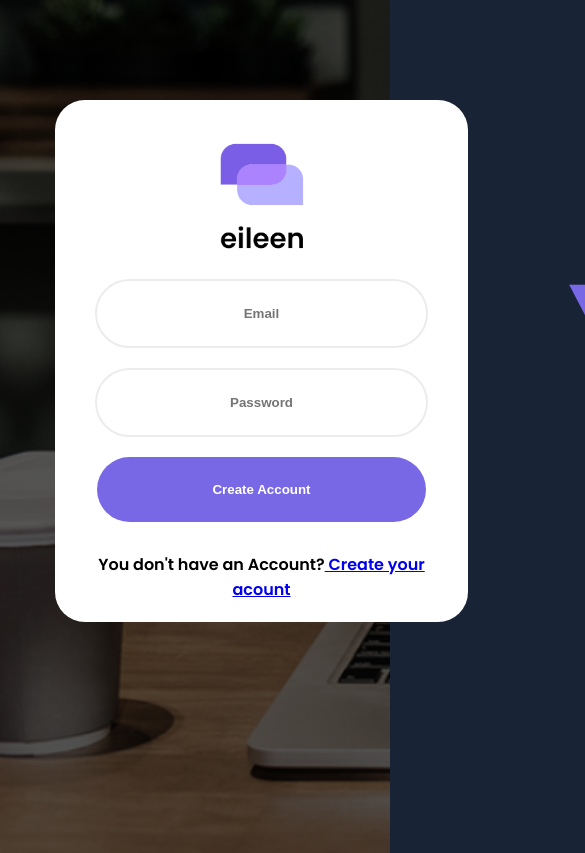
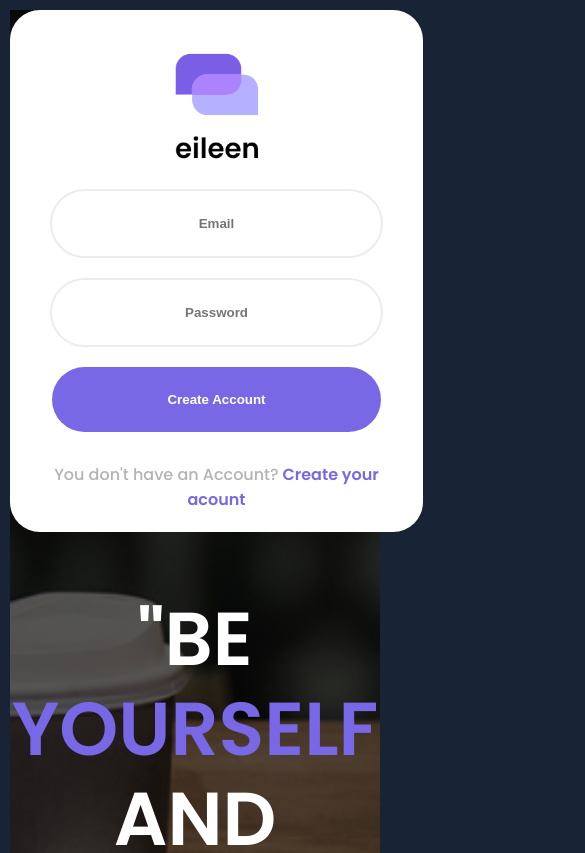
Before and after one commit to dorado5115/ClonazepamFrontEnd, a React (Create React App) app in the folder clonazepam/: page /logIn in a window 390 px wide. Shown: the top 853 px of the page, 585 px wide, since content can reach past the window. Built offline with nearby package versions, Linux system fonts and the light colour scheme.

Commit message:
SignUp LogIn responsive

```diff
--- a/clonazepam/src/components/LogIn.jsx
+++ b/clonazepam/src/components/LogIn.jsx
@@ -19,7 +19,7 @@ class LogIn extends Component{
             <input className="userNameLi" type="text" placeholder="Password"/>
            </div>
           <div>
-            <button className= "buttonLi">Create Account</button>
+            <button className= "buttonLi" type="submit">Create Account</button> {/*AGREGAR BACKEND CUENTA */}
            </div>
           <div className="bro" >
           <text>You don't have an Account?<a href="SignUp"> Create your acount</a></text>
--- a/clonazepam/src/components/SignUp.jsx
+++ b/clonazepam/src/components/SignUp.jsx
@@ -22,10 +22,10 @@ class SignIn extends Component{
                 <input className="userNameSp" type="text" placeholder="Confirm Password"/>
               </div>
               <div>
-                <button className= "buttonSp">Create Account</button>
+                <button className= "buttonSp" type="submit">Create Account</button> {/*AGREGAR CUENTA BACKEND*/}
               </div>
               <div className="yha" >
-              <text>You have already <a href="logIn">an Account</a></text>
+                <text>You have already <a href="logIn">an Account</a></text>
               </div>
               </form>
             </div>
--- a/clonazepam/src/static/Login.css
+++ b/clonazepam/src/static/Login.css
@@ -38,6 +38,10 @@
     outline: none;
 }
 
+.userNameLi:focus {
+    border-color: #7868E6;
+}
+
 .buttonLi{
     border-width: 0;
     font-weight: bolder;
@@ -47,7 +51,9 @@
     padding: 25px 115px;
     margin: 10px -8px;
     outline: none;
+    cursor: pointer;
 }
+
 
 .heroName{
     text-transform: uppercase;
@@ -57,9 +63,44 @@
     padding: 0 100px 0 100px;
 }
 
-@media (max-width: 500px) {
-    .logInBody{
-        height: 100%;
-        padding: 30px 40px 0px 40px;
+.bro text {
+    color: #B3B3B3;
+    font-weight: normal;
+}
+
+.bro a {
+    text-decoration: none;
+    font-weight: bold;
+    color: #7868E6;
+}
+
+@media (max-width: 1120px) {
+    .logIn{
+        display: flex;
+        flex-wrap: wrap;
+        flex-direction: row;
+    }
+
+    .heroName{
+        padding: 0;
     }
 }
+
+@media (max-width: 540px) {
+    .logIn{
+        display: flex;
+        flex-wrap: wrap;
+        flex-direction: row;
+        margin: 10px;
+    }
+
+    .heroName{
+        padding: 0;
+        font-size: 50px;
+    }
+
+    .logIn{
+        padding: 0;
+    }
+
+}
--- a/clonazepam/src/static/SignUp.css
+++ b/clonazepam/src/static/SignUp.css
@@ -34,6 +34,10 @@
     outline: none;
 }
 
+.userNameSp:focus {
+    border-color: #7868E6;
+}
+
 .buttonSp{
     border-width: 0;
     font-weight: bolder;
@@ -43,6 +47,7 @@
     padding: 25px 115px;
     margin: 10px -8px;
     outline: none;
+    cursor: pointer;
 }
 
 .heroNames{
@@ -57,3 +62,43 @@
 .yha{
     margin: 20px 0;
 }
+
+.yha a {
+    text-decoration: none;
+    color: #7868E6;
+    font-weight: bold;
+}
+
+.yha text {
+    color: #B3B3B3;
+    font-weight: normal;
+}
+
+@media(max-width: 1310px) {
+    .signUp{
+        display: flex;
+        flex-wrap: wrap;
+        flex-direction: row;
+    }
+}
+
+
+@media (max-width: 540px) {
+    .signUp{
+        display: flex;
+        flex-wrap: wrap;
+        flex-direction: row;
+        margin: 10px;
+        padding: 20px;
+    }
+
+    .heroNames{
+        padding: 0;
+        font-size: 50px;
+    }
+
+    .signUp{
+        padding: 0;
+    }
+
+}
```
Lines whose indentation alone changed are shown as unchanged.
